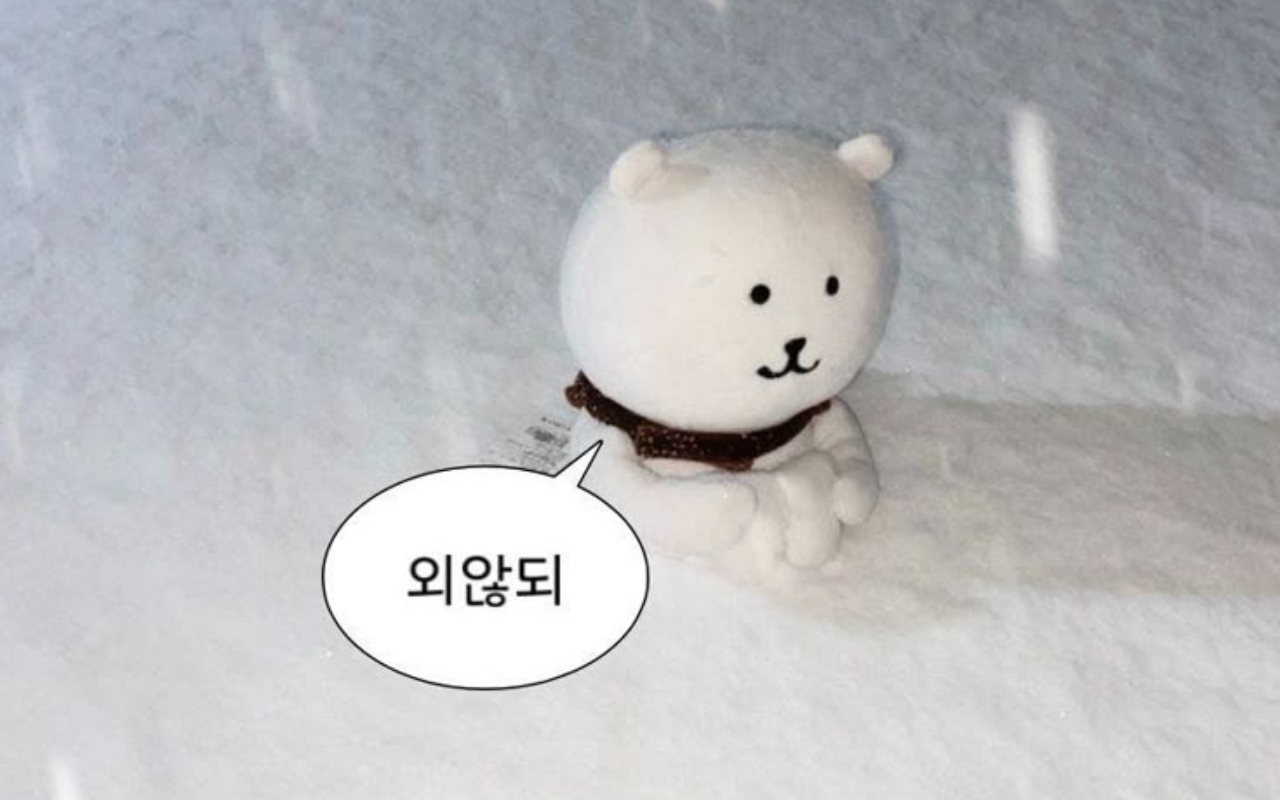
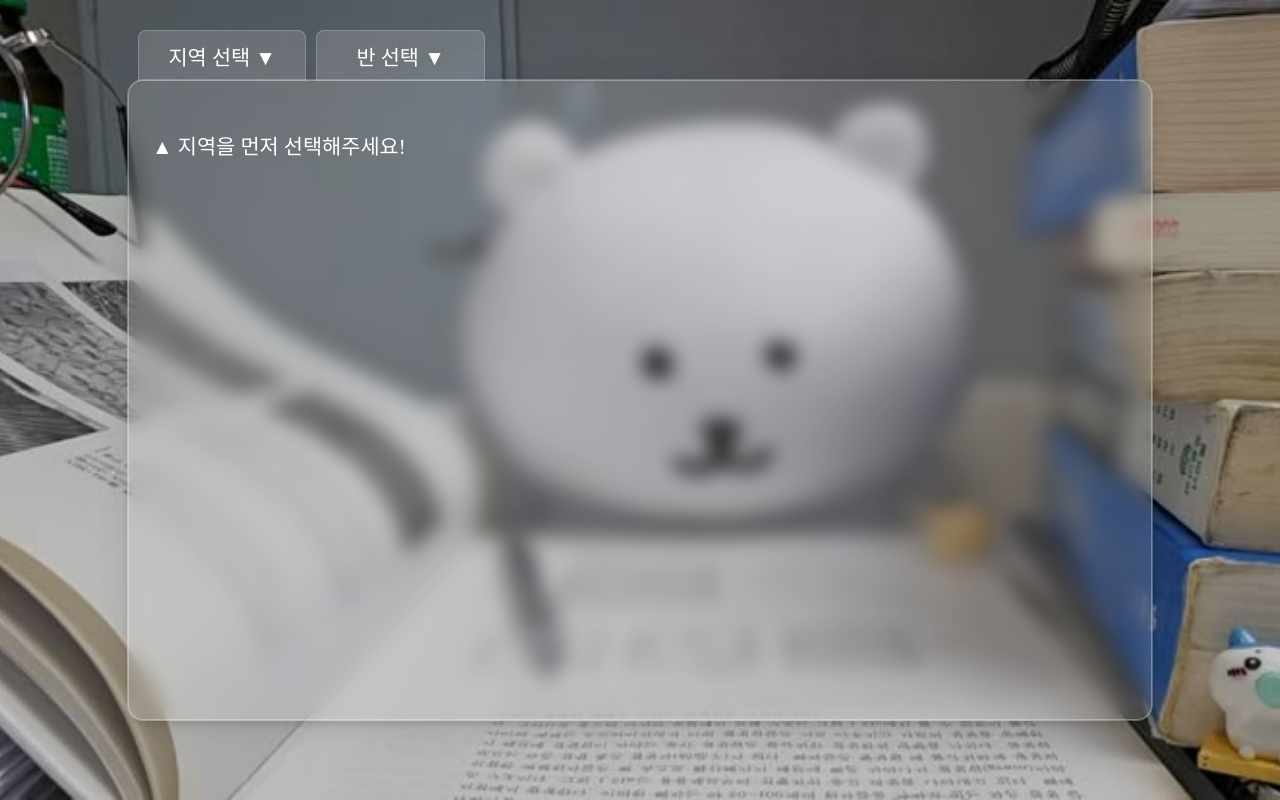
Before and after one commit to yereeeeeee/address-13th, a React (Vite) app in the folder client/: page /13th/list in a window 1280 px wide. Built offline with nearby package versions, Linux system fonts and the light colour scheme; sample sign-in values are in the browser's storage; a web font is replaced by a local one.

Commit message:
feat: 주소 나누기

```diff
--- a/client/src/pages/ServerListPage.tsx
+++ b/client/src/pages/ServerListPage.tsx
@@ -48,10 +48,11 @@ const ServerListPage = () => {
 
   // 로그인 안 되어 있으면 main page로 리다이렉션
   const navigate = useNavigate();
-  const isLoggedIn = localStorage.getItem("isLoggedIn");
+  const isLoggedIn = localStorage.getItem("isLoggedin");
   useEffect(() => {
     if (!isLoggedIn) {
       {
+        console.log("로그인");
         navigate("/");
       }
     }
@@ -86,6 +87,11 @@ const ServerListPage = () => {
         </FolderContainer>
 
         {/* 팀 선택 */}
+        {!selectedRegion ? (
+          <TextBox>▲ 지역을 먼저 선택해주세요!</TextBox>
+        ) : !selectedClass ? (
+          <TextBox> 반을 선택해주세요! ▲</TextBox>
+        ) : (
           <TextBox>
             <NumInput
               type="number"
@@ -98,8 +104,9 @@ const ServerListPage = () => {
                 localStorage.setItem("teamCnt", value.toString());
               }}
             />
-          팀까지 있어요!
+            개 팀 보기
           </TextBox>
+        )}
 
         <ButtonList>
           {teamCodeList.map((team, idx) => (
```
Also changed, not shown: client/src/main.tsx (+9 -9 lines), client/vite.config.ts (+7 -6 lines), client/src/components/Modals/ModalBox.tsx (deleted), client/src/pages/Error401Page.tsx (deleted). Lines whose indentation alone changed are shown as unchanged.
